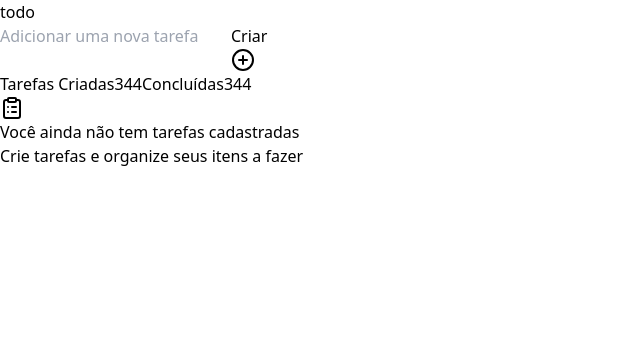
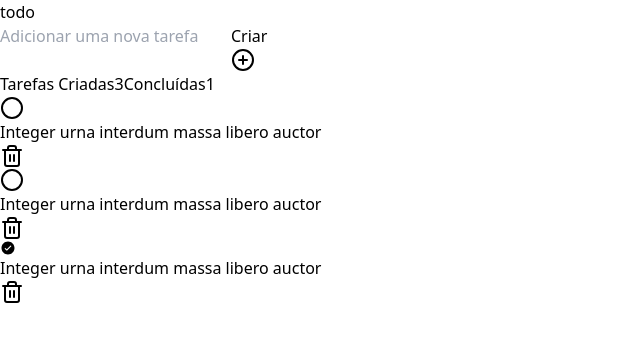
Before and after one commit to cesar7722a/TODO, a React (Vite) app: page / in a window 1280 px wide. Shown: the top 342 px of the page, without its empty margins (0-640 px from the left). Built offline with nearby package versions, Linux system fonts and the light colour scheme.

Commit message:
finalizei todo estilo e comecei adicionando interação

```diff
--- a/package.json
+++ b/package.json
@@ -12,7 +12,8 @@
   "dependencies": {
     "lucide-react": "^0.424.0",
     "react": "^18.3.1",
-    "react-dom": "^18.3.1"
+    "react-dom": "^18.3.1",
+    "react-icons": "^5.2.1"
   },
   "devDependencies": {
     "@types/react": "^18.3.3",
--- a/src/App.tsx
+++ b/src/App.tsx
@@ -1,6 +1,25 @@
-import { CirclePlus, ClipboardList } from "lucide-react"
+import { Circle, CirclePlus, ClipboardList, Trash2 } from "lucide-react"
+import { useState } from "react";
+import { IoIosCheckmarkCircle } from "react-icons/io";
+
+
+interface AppProps {
+  title: string;
+  id:number;
+  done:boolean;
+}
+
+let nextId= 4
 
 function App() {
+
+  const [tasks, setTasks] = useState<AppProps[]>([
+    {id:1, title:"Integer urna interdum massa libero auctor", done:false},
+    {id:2, title:"Integer urna interdum massa libero auctor", done:false},
+    {id:3, title:"Integer urna interdum massa libero auctor", done:true},
+  ])
+
+  const taskConcluídas = tasks.filter(t=> t.done!==false)
 
   return <div className="flex flex-col items-center">
    <div className="h-44 w-full bg-[#E0DCE4] text-5xl flex justify-center items-center">
@@ -27,25 +46,75 @@ function App() {
       <span className="flex gap-2 items-center text-[#6B6572] ">
         Tarefas Criadas
         <span className="px-1.5 flex justify-center items-center bg-[#DDD2EF] text-[#6F3CC3] rounded-full font-bold">
-          344
+          {tasks.length}
         </span>
       </span>
       <span className="flex gap-2 items-center text-[#6B6572]">
         Concluídas
         <span className="px-1.5 flex justify-center items-center bg-[#BFE3D0] text-[#2D6C4A] rounded-full font-bold">
-          344
+          {taskConcluídas.length}
         </span>
       </span>
     </div>
     <div className="h-px bg-[#E0DCE4]"/>
     <div>
-       <div>
+
+     {
+      tasks.length !== 0? (
+
+        <ul className="flex flex-col gap-4">
+
+        {
+          tasks.map(task=> {
+           {
+           return (
+            task.done? (
+              <li key={task.title} className="rounded-lg flex gap-3 p-4 items-center border border-[#DDD2EF]
+              bg-[#F0EDF2] hover:bg-[#E5E2E9] cursor-pointer">
+
+              <div>
+              <IoIosCheckmarkCircle className="size-5 text-[#479C6E]"/>
+              </div>
+                <p className="w-[636px] h-full text-[#6B6572] line-through">
+                {task.title}
+                </p>
+                <div>
+                  <Trash2 className="size-5 text-[#6B6572] hover:text-[#C2464D]"/>
+                </div>
+              </li>
+            )
+            :
+            (
+              <li key={task.title} className="rounded-lg flex gap-3 p-4 items-center border border-[#DDD2EF]
+              bg-[#E0DCE4] hover:bg-[#E5E2E9] cursor-pointer">
+
+             <div><Circle className="size-5 text-[#6F3CC3]"/></div>
+               <p className="w-[636px] h-full text-[#262428]">
+               {task.title}
+               </p>
+               <div><Trash2 className="size-5 text-[#6B6572] hover:text-[#C2464D]"/></div>
+             </li>
+            )
+           )
+           }
+          })
+        }
+      </ul>
+      )
+      :
+      (
+        <div>
         <ClipboardList className="w-9 h-11 text-[#DDD2EF] mx-auto" />
         <p className="text-[#6B6572] font-semibold text-center">Você ainda não tem tarefas cadastradas</p>
         <p className="text-[#6B6572] text-center">Crie tarefas e organize seus itens a fazer</p>
        </div>
+      )
+     }
+
     </div>
+
    </div>
+
   </div>
 }
 
```
Also changed, not shown: 1 other file (tests, documents, lock files or other folders).
